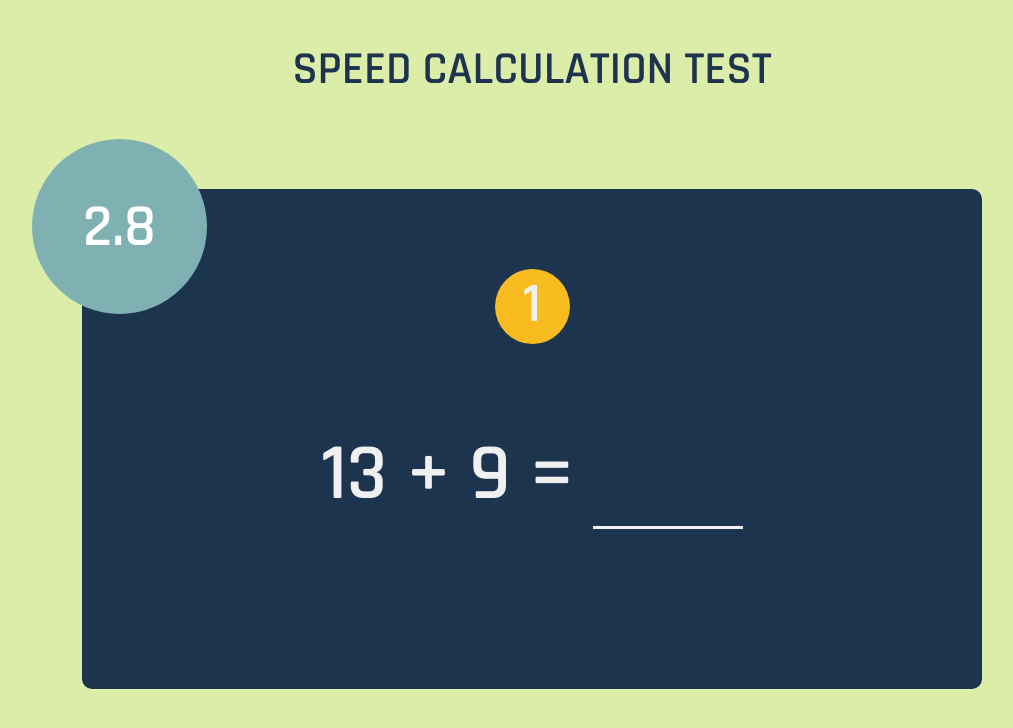
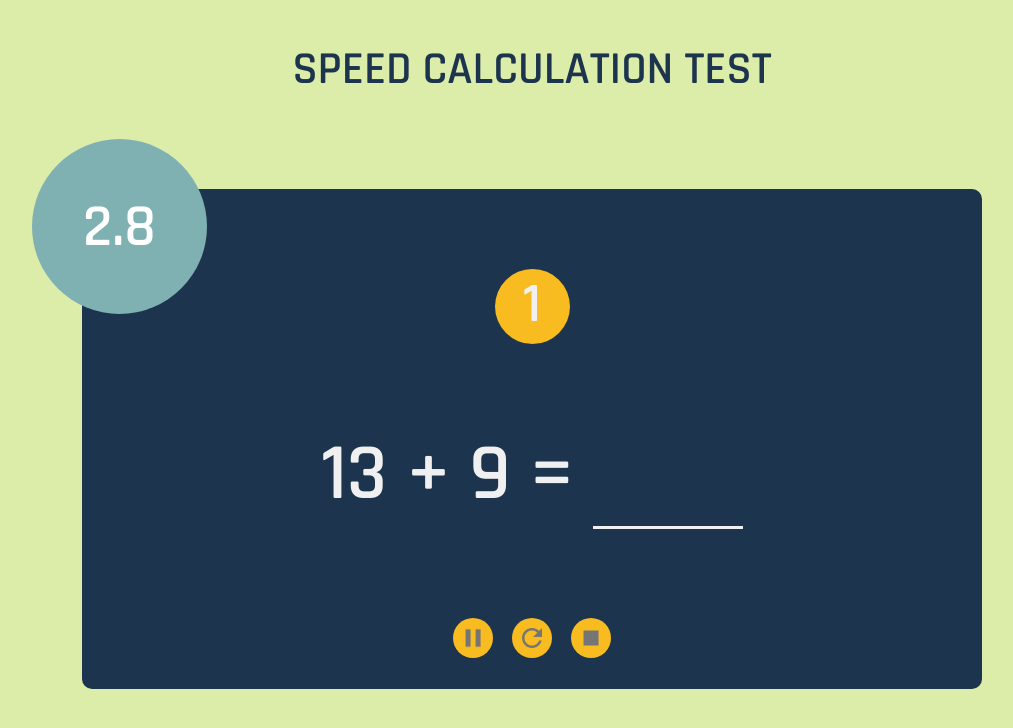
Before and after one commit to dheerajtrivedi/Speed-Calculation-Test, a plain HTML site: page index.html in a window 1280 px wide. Both pictures are taken after a click on the element "START". Shown: the whole page, without its empty margins (108-1121 px from the left). Drawn offline with Linux system fonts and the light colour scheme.

Commit message:
Added stop and restart quiz button during the quiz
Pause button though is currently not functional

```diff
--- a/app.js
+++ b/app.js
@@ -121,6 +121,7 @@ function gotoHome(){
 function endQuiz(){
     hideElement(quizBoxDiv)
     showElement(resultDiv);
+    if(questionNumber < totalQuestions) totalQuestions = questionNumber - 1;
     stopTimer();
     updateResultDiv();
 }
@@ -319,6 +320,13 @@ function main() {
         getNumberStack(squaresStack, squaresLowerLimit, squaresUpperLimit);
         startQuiz();
     });
+    document.querySelector(".restart").addEventListener('click', function() {
+        getNumberStack(squaresStack, squaresLowerLimit, squaresUpperLimit);
+        startQuiz();
+    });
+    document.querySelector(".stop").addEventListener('click', function() {
+        endQuiz();
+    });
     additionCheckBox.addEventListener('click', function(){
         toggleCheckBox(additionCheckBox);
     });
--- a/index.html
+++ b/index.html
@@ -31,6 +31,11 @@
             <div class = "questions">
             <span id="first-number">1</span> <span id= "operator">+</span> <span id = second-number>2</span> = <input type="text" id="answer-input" autofocus>
             </div>
+            <div class="icon-bar">
+                <div class = "pause"><img src="images/pause.png" alt="Pause Quiz"></div>
+                <div class = "restart"><img src="images/refresh.png" alt="Restart Quiz"></div>
+                <div class = "stop"><img src="images/stop.png" alt="Stop Quiz"></div>
+            </div>
         </div>
         <div class = "display-box" id = "introduction-box">
             <p>This is a very simple quiz where you calculation speed will be tested. You will get 20 single digit mathematical problems. Your time will be recorded, answer as quickly as you can.</p>
--- a/style.css
+++ b/style.css
@@ -83,7 +83,8 @@ header > h1:hover {
 }
 .display-box {
     background-color: #1D344E;
-    width: 900px;
+    width: 90%;
+    max-width: 900px;
     margin: 50px auto;
     border-radius: 10px;
     padding: 50px;
@@ -193,3 +194,21 @@ header > h1:hover {
 .hide {
     display:none;
 }
+.stop, .pause, .restart {
+    display: inline-block;
+    background-color: #F8BC20;
+    transition: 0.3s ease;
+    width: 40px;
+    height: 40px;
+    padding: 5px;
+    font-size: 1px;
+    border-radius: 50%;
+}
+.stop:hover, .pause:hover, .restart:hover {
+    background-color: #f0f0f0;
+    cursor: pointer;
+}
+.stop img, .pause img, .restart img{
+    max-width: 100%;
+    max-height: 100%;
+}
```
Also changed, not shown: images/pause.png (added), images/refresh.png (added), images/stop.png (added).
